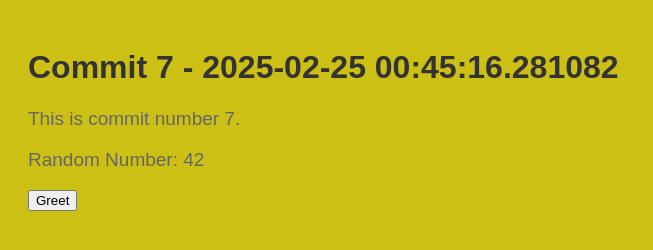
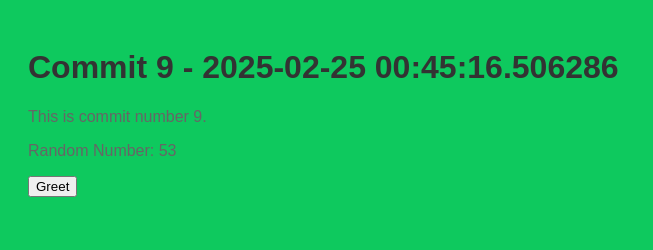
Before and after one commit to stiffs95/myrep-repo-20250225004504, a plain HTML site: page index.html in a window 1280 px wide. Shown: the whole page, without its empty margins (0-653 px from the left). Drawn offline with Linux system fonts and the light colour scheme.

Commit message:
📝 Commit 9 with HTML, CSS, and JS

```diff
--- a/index.html
+++ b/index.html
@@ -2,13 +2,13 @@
     <!DOCTYPE html>
     <html>
     <head>
-        <title>Commit 7 - 2025-02-25 00:45:16.281082</title>
+        <title>Commit 9 - 2025-02-25 00:45:16.506286</title>
         <link rel="stylesheet" href="style.css">
     </head>
     <body>
-        <h1>Commit 7 - 2025-02-25 00:45:16.281082</h1>
-        <p>This is commit number 7.</p>
-        <p>Random Number: 42</p>
+        <h1>Commit 9 - 2025-02-25 00:45:16.506286</h1>
+        <p>This is commit number 9.</p>
+        <p>Random Number: 53</p>
         <button onclick="greet()">Greet</button>
         <script src="script.js"></script>
     </body>
--- a/script.js
+++ b/script.js
@@ -2,4 +2,4 @@
     function greet() {
         alert('Hello from commit ' + commitNumber + '!');
     }
-    var commitNumber = 7;
+    var commitNumber = 9;
--- a/style.css
+++ b/style.css
@@ -1,7 +1,7 @@
 
     body {
         font-family: Arial, sans-serif;
-        background-color: #ccc014;
+        background-color: #0ec95e;
         padding: 20px;
     }
     h1 {
@@ -9,5 +9,5 @@
     }
     p {
         color: #666;
-        font-size: 19px;
+        font-size: 16px;
     }
```
